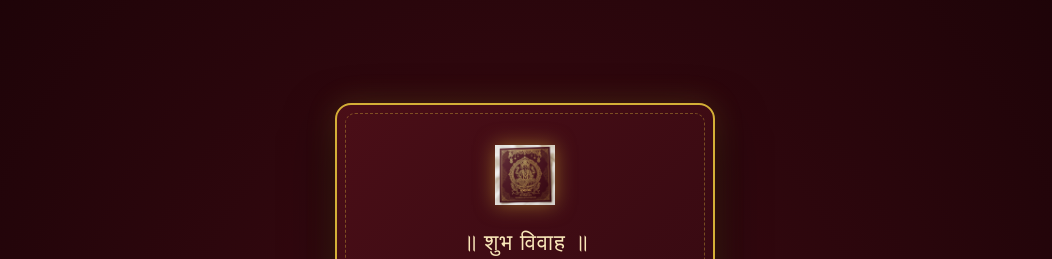
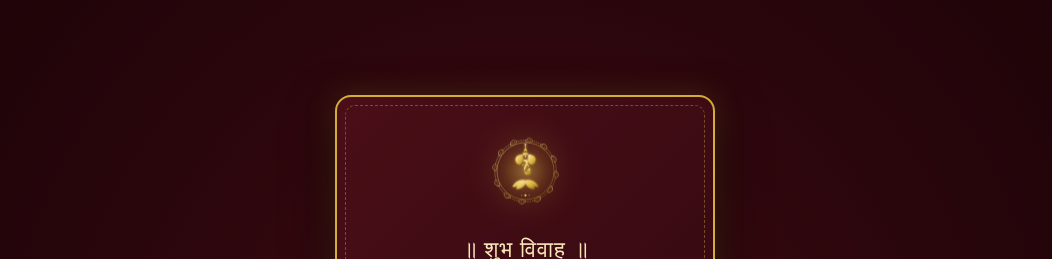
Before and after one commit to muhsina-ov/Sachin-weds-Princi, a plain HTML site: page index.html in a window 1280 px wide. Shown: the top 259 px of the page, without its empty margins (115-1167 px from the left). Drawn offline with Linux system fonts and the light colour scheme; a web font is replaced by a local one.

Commit message:
Update header Ganesha emblem to 100% built-in transparent gold vector SVG

```diff
--- a/css/custom.css
+++ b/css/custom.css
@@ -118,10 +118,16 @@ body {
 }
 
 .envelope-ganesha {
-  width: 60px;
-  height: 60px;
+  width: 75px;
+  height: 75px;
   object-fit: contain;
-  filter: drop-shadow(0 0 10px rgba(212, 175, 55, 0.5));
+  filter: drop-shadow(0 0 12px rgba(212, 175, 55, 0.6));
+  animation: floatGanesha 4s ease-in-out infinite alternate;
+}
+
+@keyframes floatGanesha {
+  0% { transform: translateY(0); filter: drop-shadow(0 0 10px rgba(212, 175, 55, 0.5)); }
+  100% { transform: translateY(-4px); filter: drop-shadow(0 0 20px rgba(212, 175, 55, 0.8)); }
 }
 
 .envelope-title-hindi {
--- a/index.html
+++ b/index.html
@@ -30,7 +30,7 @@
   <!-- Interactive Wax Seal Envelope Overlay -->
   <div id="weiOverlay">
     <div class="envelope-card">
-      <img src="images/lord_ganesha_gold_emblem.jpg" alt="Lord Ganesha Emblem" class="envelope-ganesha" />
+      <img src="images/ganesha_gold_vector.svg" alt="Lord Ganesha Emblem" class="envelope-ganesha" />
       <div class="envelope-title-hindi">॥ शुभ विवाह ॥</div>
       <div class="envelope-names">
         Sachin <span>&amp;</span> Princi
@@ -67,7 +67,7 @@
 
     <!-- HERO / GANESHA MANTRA SECTION -->
     <section class="card-section hero-section">
-      <img src="images/lord_ganesha_gold_emblem.jpg" alt="Lord Ganesha" class="ganesha-emblem" />
+      <img src="images/ganesha_gold_vector.svg" alt="Lord Ganesha" class="ganesha-emblem" />
 
       <div class="mantra-primary">॥ श्री गणेशाय नमः ॥</div>
       <div class="mantra-sloka">
```
Also changed, not shown: images/ganesha_gold_vector.svg (added).
